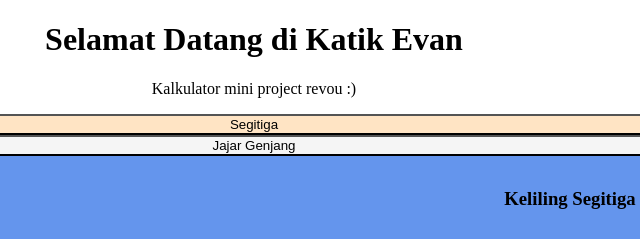
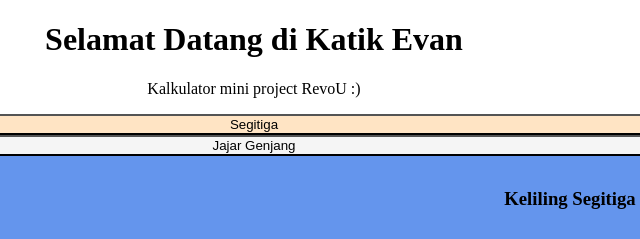
Before and after one commit to revou-fundamental-course/02-sept-24-xvnavenvx, a plain HTML site: page index.html in a window 1280 px wide. Shown: the top 239 px of the page, 386-1026 px from the left. Drawn offline with Linux system fonts and the light colour scheme.

Commit message:
konfigurasi awal mini project

```diff
--- a/index.html
+++ b/index.html
@@ -11,7 +11,7 @@
 <body>
     <header class="main-header">
         <h1>Selamat Datang di Katik Evan</h1>
-        <p>Kalkulator mini project revou :)</p>
+        <p>Kalkulator mini project RevoU :)</p>
     </header>
 
     <main>
```
